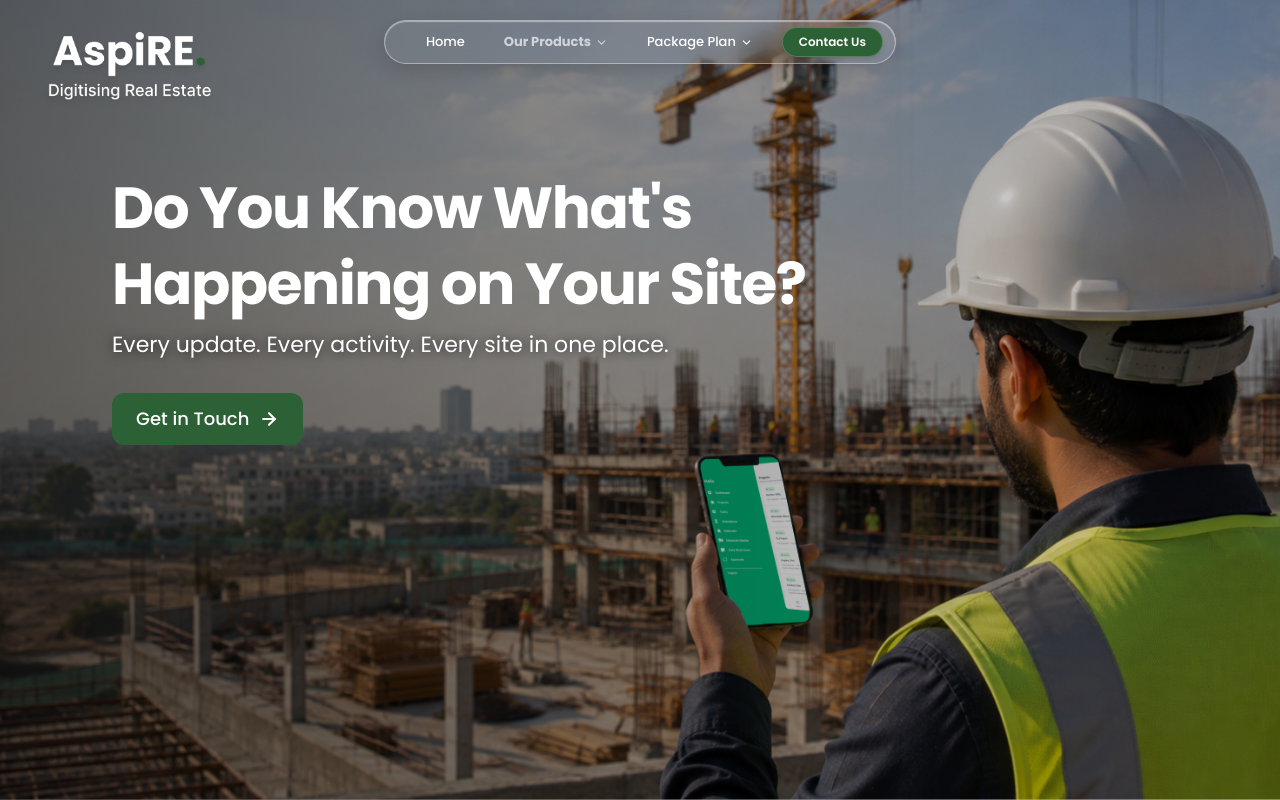
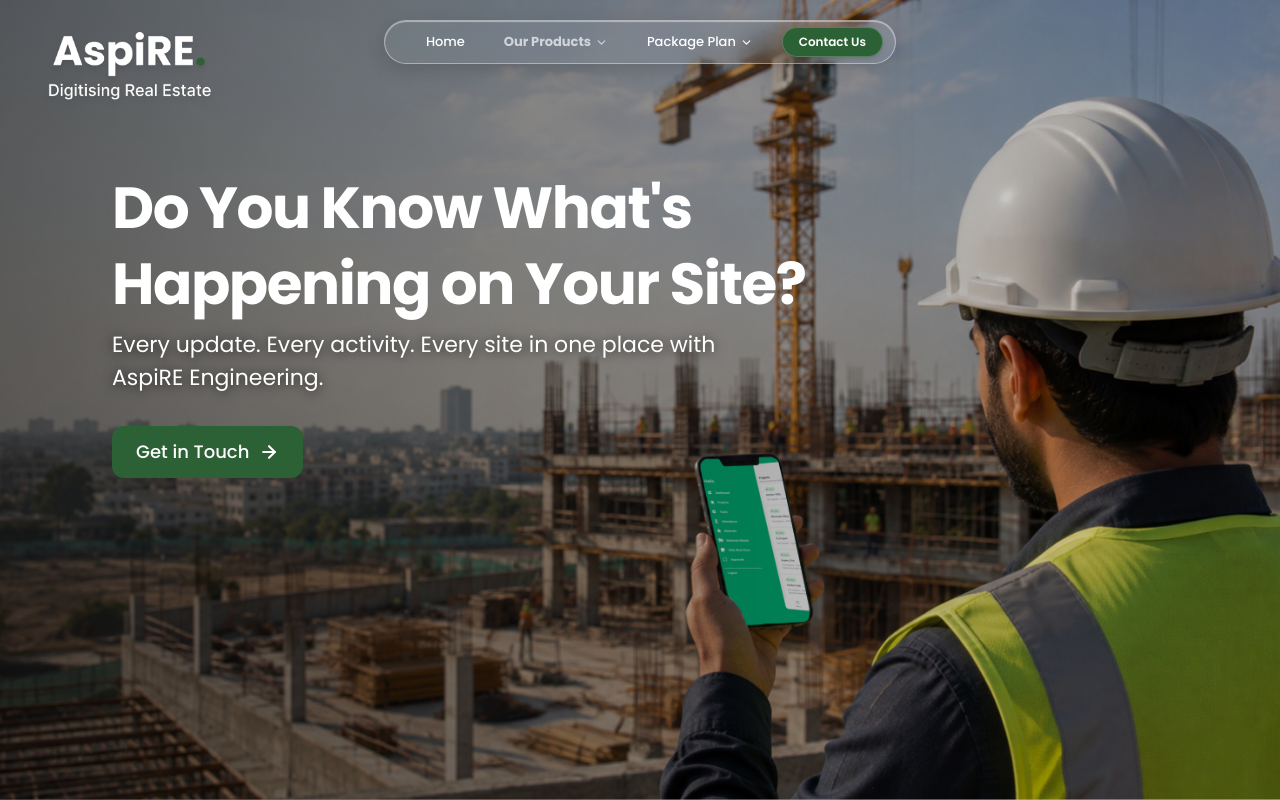
Before and after one commit to Prathiksha-2126/aspire, a React (Vite) app: page /engineering in a window 1280 px wide. Shown: the top 800 px of the page. Built offline with nearby package versions, Linux system fonts and the light colour scheme.

Commit message:
31-08-26

```diff
--- a/src/pages/Engineering.jsx
+++ b/src/pages/Engineering.jsx
@@ -100,7 +100,7 @@ export default function Engineering() {
             <span className="block whitespace-nowrap mt-2 sm:mt-2.5 md:mt-3">Happening on Your Site?</span>
           </h1>
           <p className="text-white text-[17px] sm:text-[18px] md:text-[21px] lg:text-[22px] leading-[1.45] md:leading-[1.5] mb-6 sm:mb-8 max-w-[252px] sm:max-w-[320px] md:max-w-2xl drop-shadow-[0_1px_6px_rgba(0,0,0,0.7)]">
-            Every update. Every activity. Every site in one place.
+            Every update. Every activity. Every site in one place with AspiRE Engineering.
           </p>
           <motion.div
             initial={{ opacity: 0, y: 20 }}
--- a/src/pages/Sales.jsx
+++ b/src/pages/Sales.jsx
@@ -86,7 +86,7 @@ export default function Sales() {
             <span className="block whitespace-nowrap mt-2 sm:mt-2.5 md:mt-3">Costing You Revenue?</span>
           </h1>
           <p className="text-white text-[17px] sm:text-[18px] md:text-[21px] lg:text-[22px] leading-[1.45] md:leading-[1.5] mb-6 sm:mb-8 max-w-[252px] sm:max-w-[320px] md:max-w-2xl drop-shadow-[0_1px_6px_rgba(0,0,0,0.7)]">
-            Every unit. Every customer. Every transaction in real time.
+            Every unit. Every customer. Every transaction in real time with AspiRE Sales.
           </p>
           <motion.div
             initial={{ opacity: 0, y: 20 }}
```
